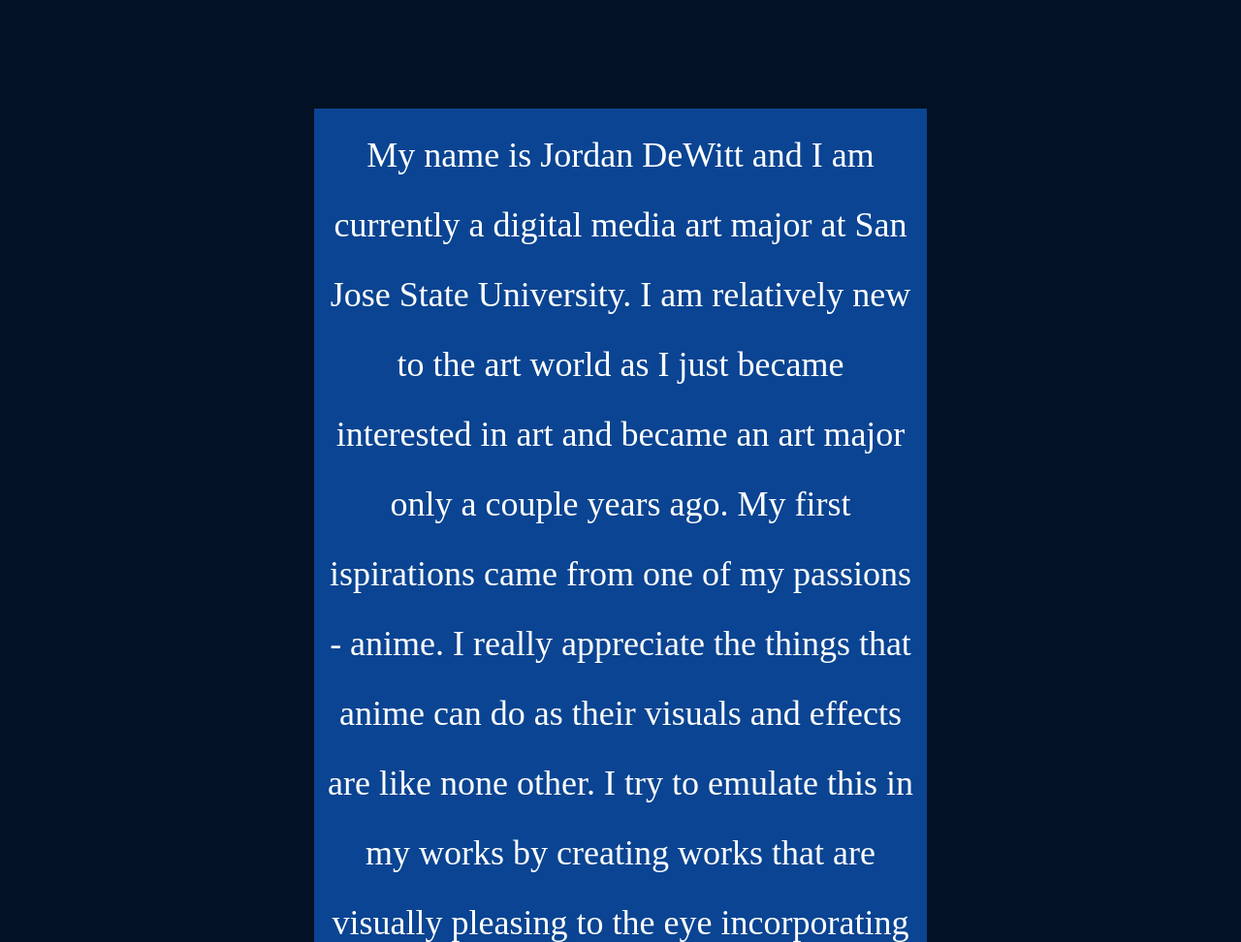
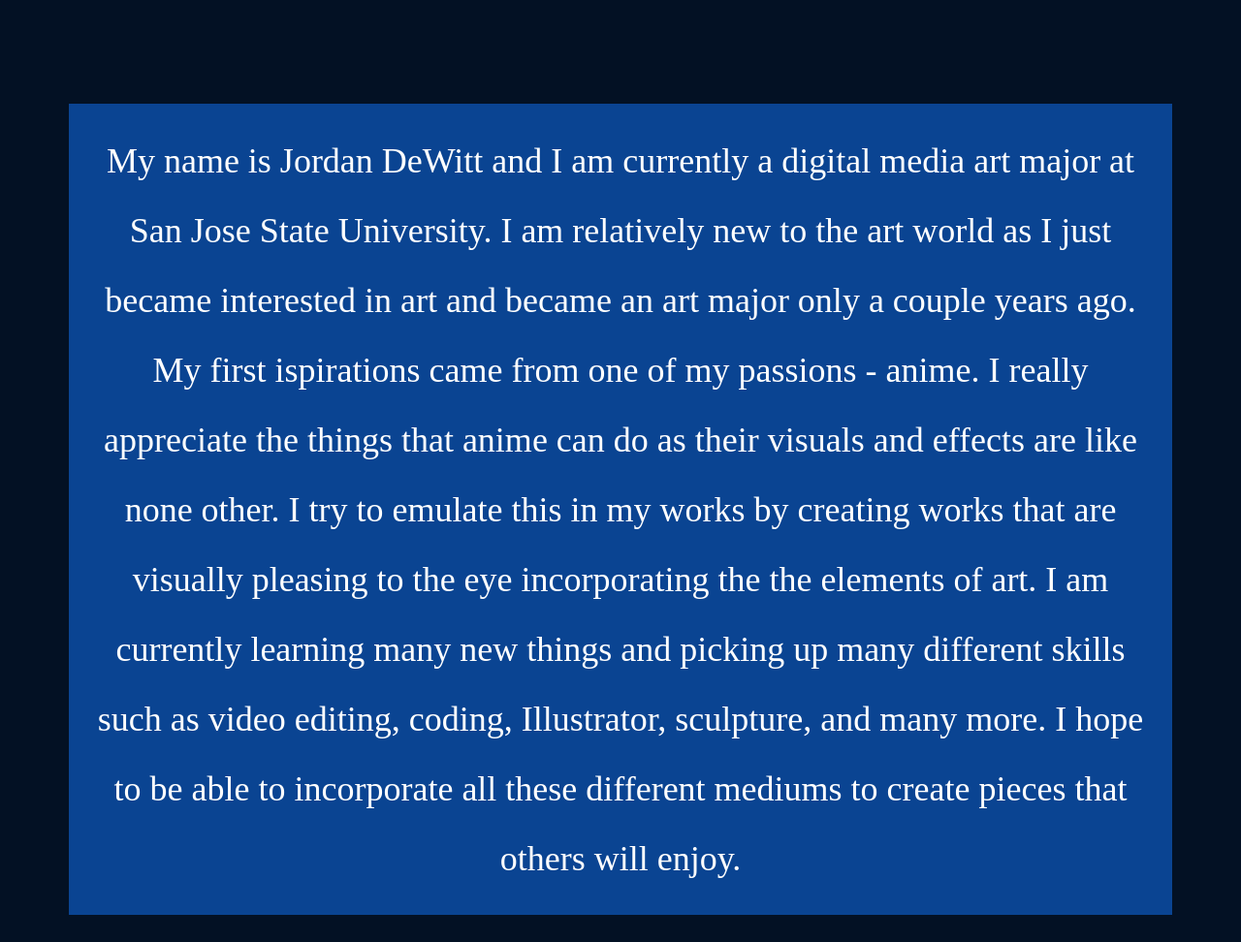
Before and after one commit to jdewitt029/About, a plain HTML site: page index.html in a window 1280 px wide. Shown: the part 426-1398 px from the top of the page at 97% size. Drawn offline with Linux system fonts and the light colour scheme.

Commit message:
Update styles.css

```diff
--- a/styles.css
+++ b/styles.css
@@ -43,8 +43,8 @@ body{
   clear: both;
 }
 .text {
-  width: 50%;
-  padding: 10px;
+  width: 90%;
+  padding: 5px;
 
 }
 
```
